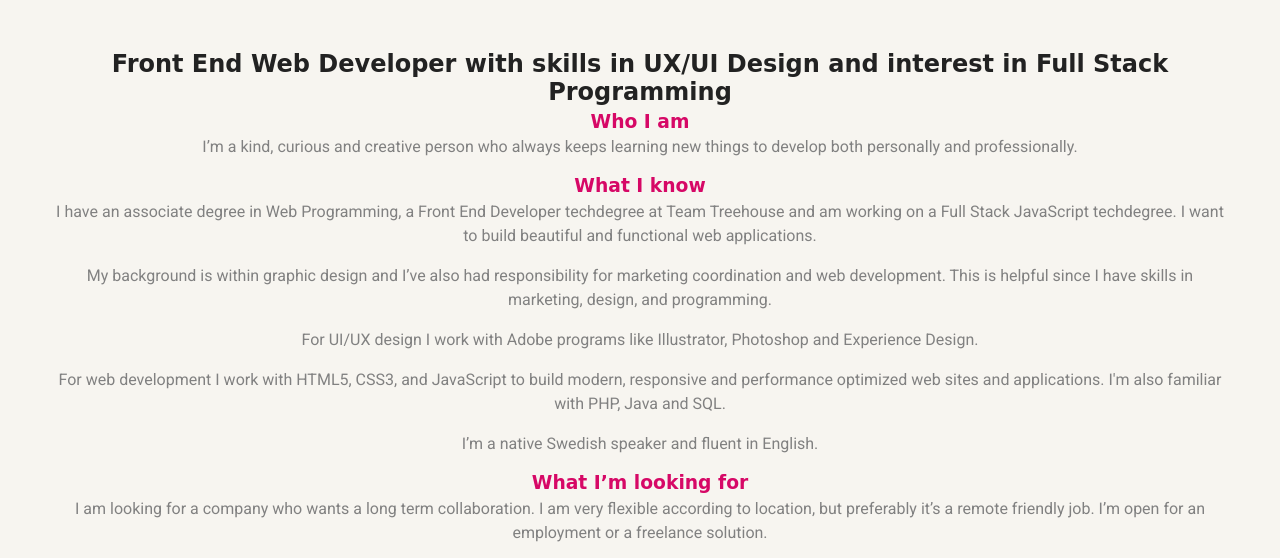
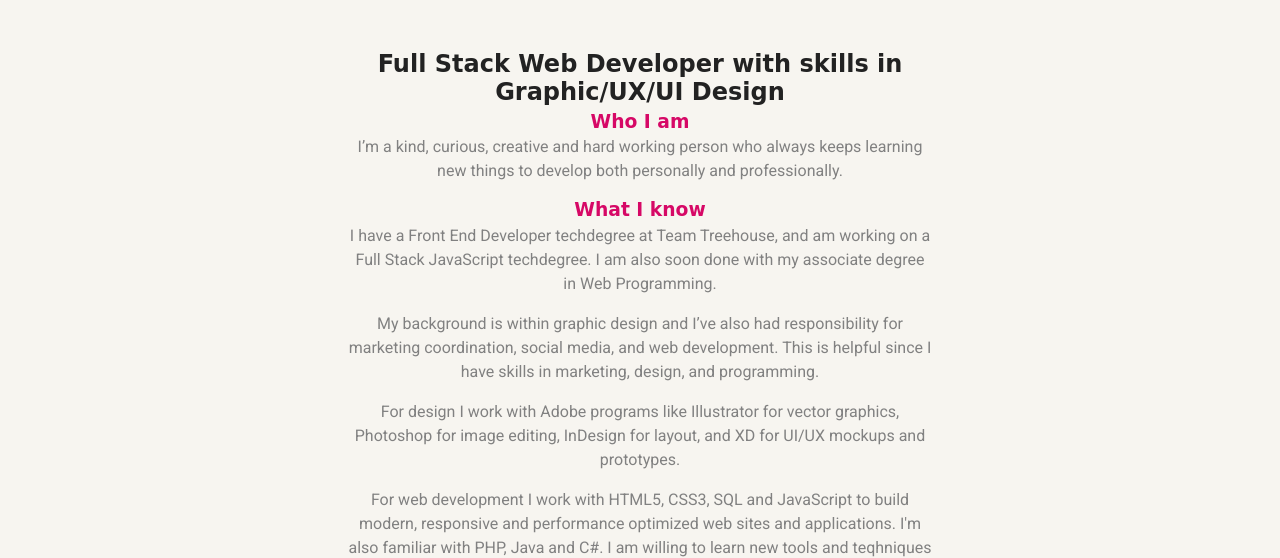
Before and after one commit to CarroForslund/carroforslund.github.io, a plain HTML site: page index.html in a window 1280 px wide. Shown: the part 245-803 px from the top of the page. Drawn offline with nearby package versions, Linux system fonts and the light colour scheme; a web font is replaced by a local one.

Commit message:
text updates

```diff
--- a/css/styles.css
+++ b/css/styles.css
@@ -102,6 +102,11 @@ header .tag {
 main {
   padding: 1em;
   flex: 1;
+}
+
+.content {
+  max-width: 600px;
+  margin: 0 auto;
 }
 
 .filter {
--- a/js/scripts.js
+++ b/js/scripts.js
@@ -1,36 +1,38 @@
 /*jshint esversion: 6 */
 
 const about = `
+  <div class="content">
     <h2>
-    Front End Web Developer with skills in UX/UI Design and interest in
-    Full Stack Programming
+      Full Stack Web Developer with skills in Graphic/UX/UI Design
     </h2>
 
     <h3>Who I am</h3>
     <p>
-    I’m a kind, curious and creative person who always keeps learning new
-    things to develop both personally and professionally.
+      I’m a kind, curious, creative and hard working person who always keeps
+      learning new things to develop both personally and professionally.
     </p>
 
     <h3>What I know</h3>
     <p>
-    I have an associate degree in Web Programming, a Front End Developer
-    techdegree at Team Treehouse and am working on a Full Stack JavaScript
-    techdegree. I want to build beautiful and functional web applications.
+      I have a Front End Developer techdegree at Team Treehouse, and am working on
+      a Full Stack JavaScript techdegree. I am also soon done with my associate
+      degree in Web Programming.
     </p>
     <p>
       My background is within graphic design and I’ve also had responsibility
-    for marketing coordination and web development. This is helpful since I
-    have skills in marketing, design, and programming.
+      for marketing coordination, social media, and web development. This is
+      helpful since I have skills in marketing, design, and programming.
     </p>
     <p>
-    For UI/UX design I work with Adobe programs like Illustrator, Photoshop
-    and Experience Design.
+      For design I work with Adobe programs like Illustrator for vector graphics,
+      Photoshop for image editing, InDesign for layout, and XD for UI/UX mockups
+      and prototypes.
     </p>
     <p>
-    For web development I work with HTML5, CSS3, and JavaScript to build modern,
+      For web development I work with HTML5, CSS3, SQL and JavaScript to build modern,
       responsive and performance optimized web sites and applications. I'm also
-    familiar with PHP, Java and SQL.
+      familiar with PHP, Java and C#. I am willing to learn new tools and teqhniques
+      whenever it's needed.
     </p>
     <p>
       I’m a native Swedish speaker and fluent in English.
@@ -38,16 +40,18 @@ const about = `
 
     <h3>What I’m looking for</h3>
     <p>
-    I am looking for a company who wants a long term collaboration. I am very
-    flexible according to location, but preferably it’s a remote friendly job.
-    I’m open for an employment or a freelance solution.
+      I am looking for a company where I can have fun with my colleagues while
+      creating great online experiences and developing as a professional.
+      I am quite flexible according to location, but preferably it’s a more or
+      less remote friendly job. I’m open for an employment or a freelance solution.
     </p>
 
     <h3>What I do offline</h3>
     <p>
-    When I’m not by the computer I like to spend my time traveling, scuba diving,
-    horse riding, hiking, and meet up with inspiring and kind people.
-  </p>`;
+      When I’m not by the computer I like to spend my time traveling the world,
+      scuba dive, ride horses, hike, and meet up with inspiring and kind people.
+    </p>
+  </div>`;
 const projects = [
     {
       "name"        : "Web App Dashboard",
@@ -195,11 +199,12 @@ const projects = [
     }
 ];
 const contact = `
+  <div class="content">
     <h2>Contact me</h2>
     <p>
-    Feel free to reach out to me. I'm almost always available in the digital world.
+      Feel free to reach out to me. I'm always available in the digital world.
       And if you wanna meet up IRL for a coffee or something I'm currently
-    living in Hallstahammar in Sweden.
+      living in Hallstahammar, Sweden. Or I can simply come to you.
     </p>
     <p><strong>Email</strong></br>
       info@carolineforslund.se
@@ -211,7 +216,8 @@ const contact = `
     <p>
       <strong>Skype</strong></br>
       carro.forslund
-  </p>`;
+    </p>
+  </div>`;
 
 const aboutLink = document.getElementById('nav-about');
 const portfolioLink = document.getElementById('nav-portfolio');
```
Lines whose indentation alone changed are shown as unchanged.
